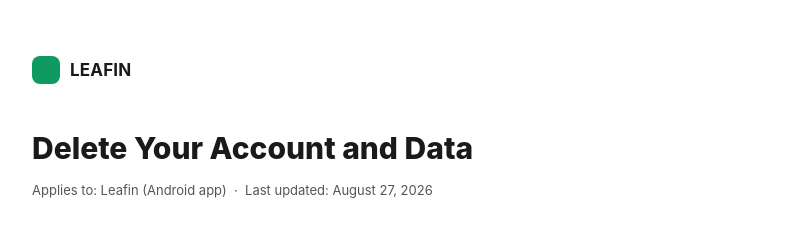
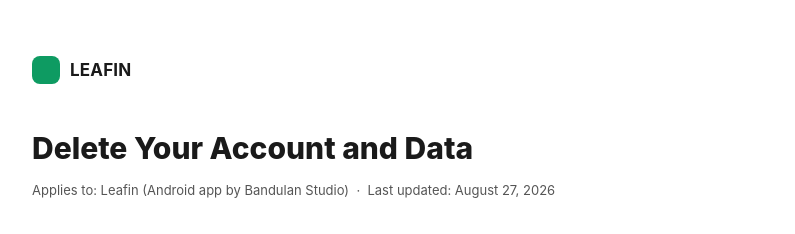
Before and after one commit to SwanVods/leafin-privacy, a plain HTML site: page delete-account.html in a window 1280 px wide. Shown: the top 234 px of the page, without its empty margins (242-1037 px from the left). Drawn offline with Linux system fonts and the light colour scheme.

Commit message:
Reference Bandulan Studio as the developer name

```diff
--- a/delete-account.html
+++ b/delete-account.html
@@ -131,7 +131,7 @@
   </header>
 
   <h1>Delete Your Account and Data</h1>
-  <div class="meta">Applies to: Leafin (Android app) &nbsp;·&nbsp; Last updated: August 27, 2026</div>
+  <div class="meta">Applies to: Leafin (Android app by Bandulan Studio) &nbsp;·&nbsp; Last updated: August 27, 2026</div>
 
   <p class="lede">This page explains how you can request deletion of your Leafin account and the personal data associated with it, whether or not you still have the app installed.</p>
 
```
